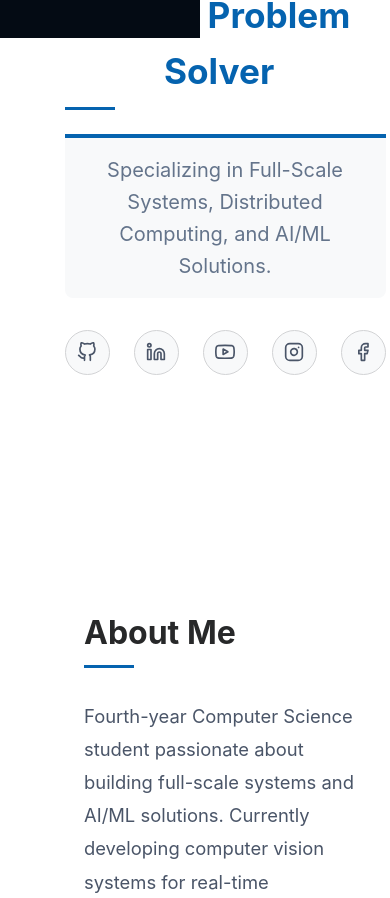
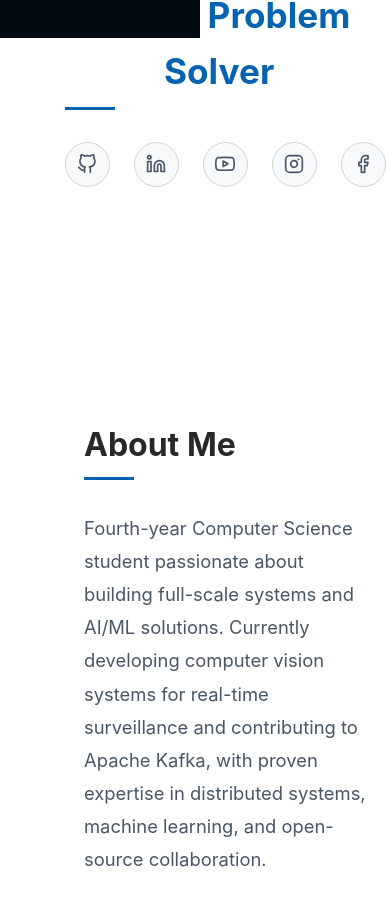
Before and after one commit to subhashyadavon/SubhashYadav, a React (Vite) app: page / in a window 390 px wide. Shown: the part 806-1704 px from the top of the page. Built offline with nearby package versions, Linux system fonts and the light colour scheme.

Commit message:
style: removed specializing tagline from hero section

```diff
--- a/src/components/Hero/Hero.css
+++ b/src/components/Hero/Hero.css
@@ -55,16 +55,7 @@
     50% { opacity: 0; }
 }
 
-.hero-tagline {
-    font-size: 1.25rem;
-    color: #64748b;
-    max-width: 600px;
-    border-left: 4px solid var(--color-accent);
-    padding-left: 1.5rem;
-    background: var(--color-section-bg);
-    padding: 1rem 1.5rem;
-    border-radius: 0 8px 8px 0;
-}
+
 
 .hero-image-container {
     flex: 0 0 auto;
@@ -97,12 +88,7 @@
         margin-top: 4rem;
     }
 
-    .hero-tagline {
-        margin: 1.5rem auto 0;
-        border-left: none;
-        border-top: 4px solid var(--color-accent);
-        border-radius: 0 0 8px 8px;
-    }
+
 
     .image-wrapper {
         width: 350px;
--- a/src/components/Hero/Hero.jsx
+++ b/src/components/Hero/Hero.jsx
@@ -39,7 +39,6 @@ const Hero = () => {
                 <div className="hero-text-container">
                     <h1>Hi, I'm <span className="highlight">Subhash Yadav</span></h1>
                     <h2 className="typing-text">I am a <span>{text}</span><span className="cursor">|</span></h2>
-                    <p className="hero-tagline">Specializing in Full-Scale Systems, Distributed Computing, and AI/ML Solutions.</p>
                     <SocialLinks />
                 </div>
                 <div className="hero-image-container">
```
